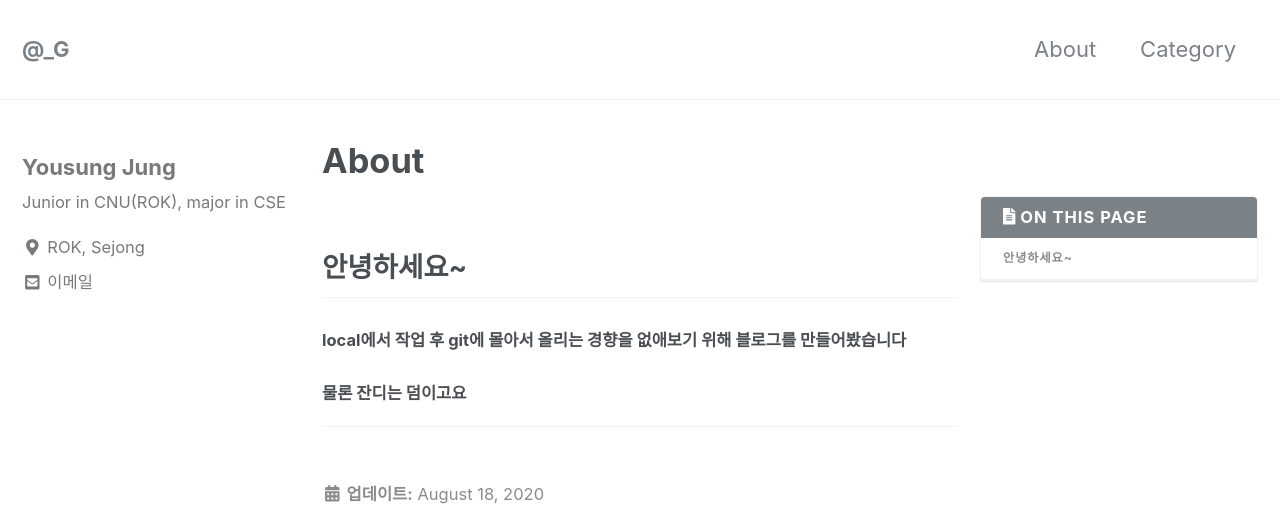
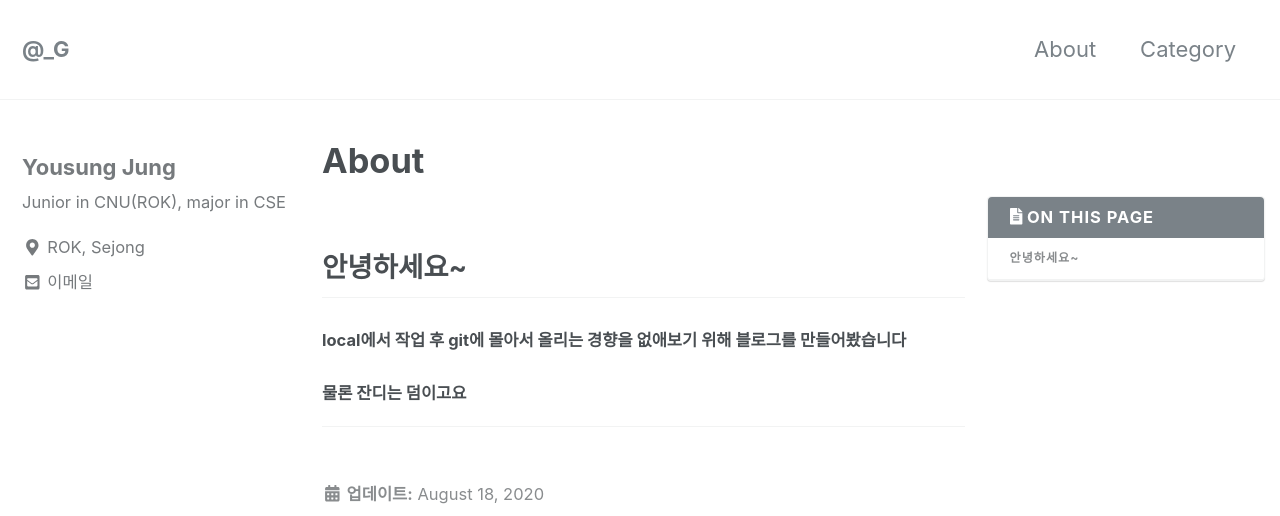
Before and after one commit to can019/can019.github.io, a Jekyll site: the page built from _pages/about.md, in a window 1280 px wide. Shown: the top 516 px of the page. Built offline with Jekyll 4.4.1, drawn with Linux system fonts in a browser that asks for light colours; nearby versions of some CDN libraries.

Commit message:
width padding change

```diff
--- a/_sass/minimal-mistakes/_page.scss
+++ b/_sass/minimal-mistakes/_page.scss
@@ -8,7 +8,7 @@
   margin-top: 2em;
   margin-right: auto;
   padding-left: 1em;
-  padding-right: 1em;
+  padding-right: 0.7em;
   -webkit-animation: $intro-transition;
   animation: $intro-transition;
   max-width: 100%;
```
